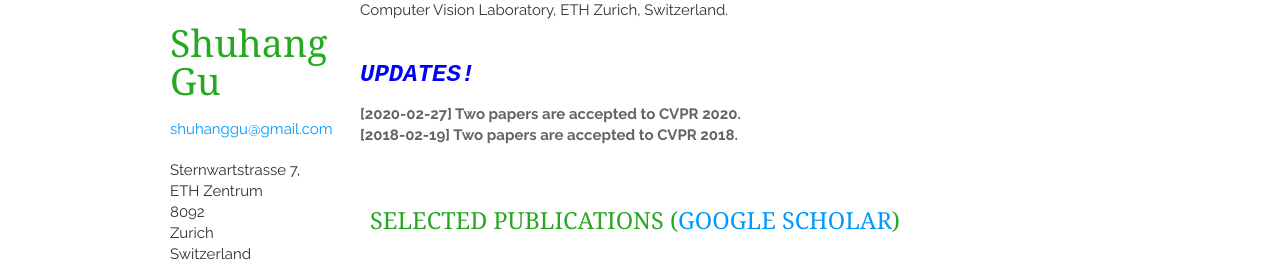
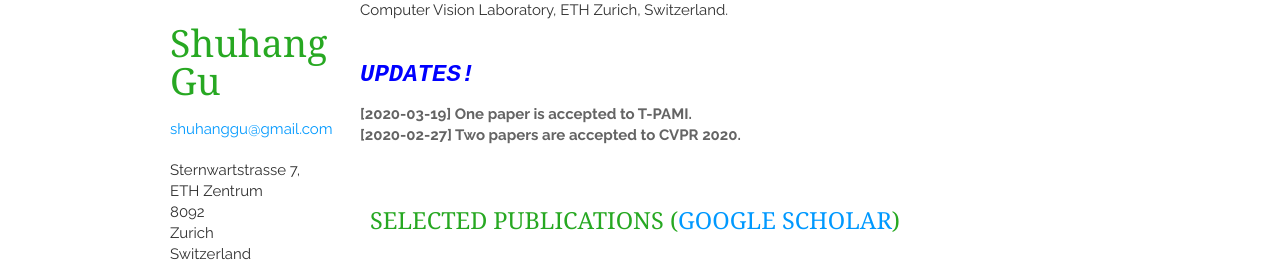
Before and after one commit to ShuhangGu/shuhanggu.github.com, a Jekyll site: the page built from index.html, in a window 1280 px wide. Shown: the part 157-427 px from the top of the page. Built offline with Jekyll 4.4.1, drawn with Linux system fonts in a browser that asks for light colours; nearby versions of some CDN libraries; the list of posts is cut into pages by our own code.

Commit message:
Update updates.html

```diff
--- a/_includes/updates.html
+++ b/_includes/updates.html
@@ -17,13 +17,13 @@
 <section class="thirteen columns">
     <h1 class="STYLE4"><span class="STYLE14">Updates!</span>    </h1>
     <address>
+    <p><span><em> [2020-03-19]
+      One paper is accepted to T-PAMI. </em> </span>
+    </p>
+    </address>
+    <address>
     <p><em>[2020-02-27]
       Two papers are accepted to CVPR 2020.</em></p>
-    </address>
-    <address>
-    <p><span><em> [2018-02-19]
-      Two papers are accepted to CVPR 2018. </em> </span>
-    </p>
     </address>
     <h1>
       <article></article> </section>
```
